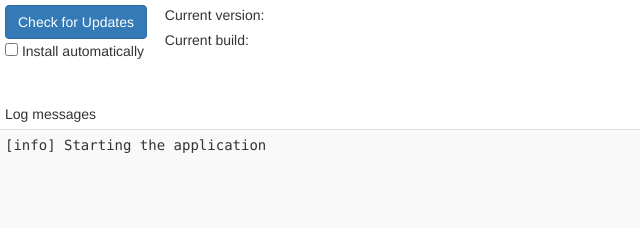
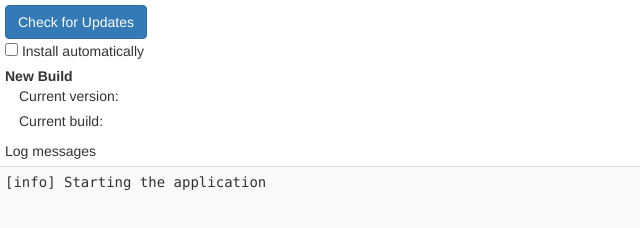
Before and after one commit to loneshaana/auto_update, an Electron app: page app/index.html in a window 640 px wide. Shown: the top 228 px of the page. Drawn offline with nearby package versions, Linux system fonts and the light colour scheme; no server answers.

Commit message:
Update index.html

```diff
--- a/app/index.html
+++ b/app/index.html
@@ -17,6 +17,9 @@
       <label>
         <input type="checkbox" id="automatically"> Install automatically
       </label>
+    </div>
+    <div>
+      <b>New Build</b>
     </div>
     <div class="left box">
       <label>Current version: <span id="version"></span></label>
```
